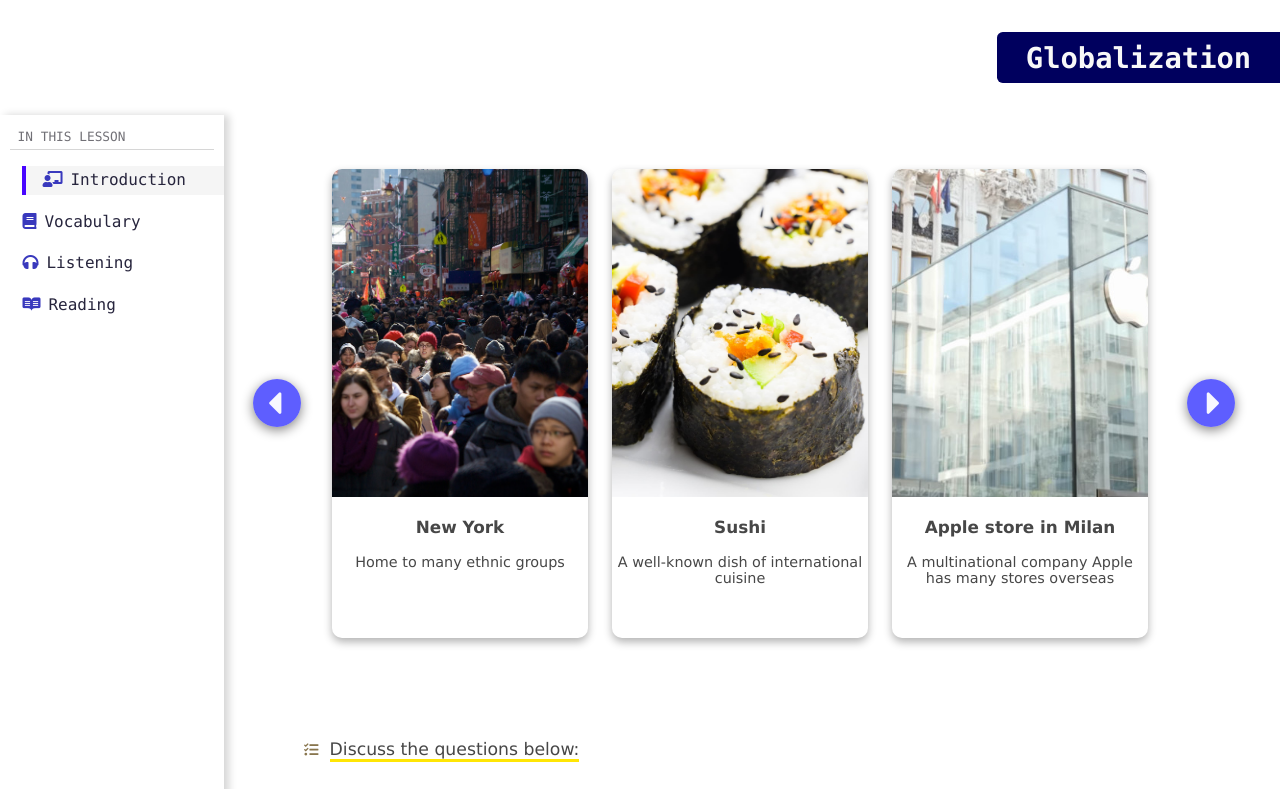
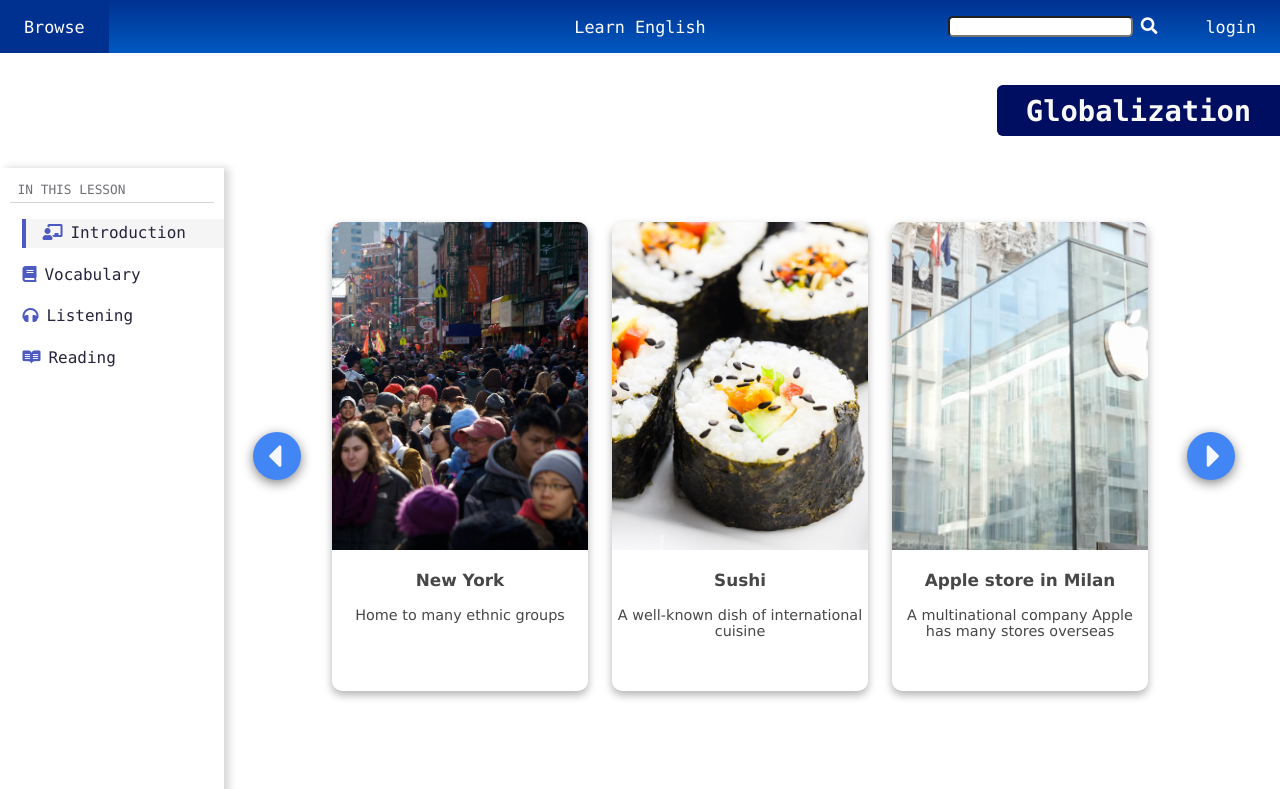
Before and after one commit to 1dynamite/1dynamite.github.io, a website with bundled scripts: page index.html in a window 1280 px wide. Shown: the top 789 px of the page. Built offline with nearby package versions, Linux system fonts and the light colour scheme.

Commit message:
navbar complete minus functionality

```diff
--- a/index.html
+++ b/index.html
@@ -13,6 +13,27 @@
 </head>
 
 <body>
+    <div class="navbar">
+        <div class="div1">
+            <div class="browse">
+                Browse
+            </div>
+        </div>
+        <div class="div2">
+            <div class="home">
+                Learn English
+            </div>
+        </div>
+        <div class="div3">
+            <div class="search">
+                <input type="text" id="search-bar">
+                <i class="fas fa-search"></i>
+            </div>
+            <div class="login">
+                login
+            </div>
+        </div>
+    </div>
 
     <div class="contentLayout">
         <div class="header">
--- a/scss/styles.scss
+++ b/scss/styles.scss
@@ -76,7 +76,7 @@
 } */
 .circleDiv{
   border-radius: 50%;
-  background-color: rgba(0, 0, 255, 0.63);
+  background-color: #4285f4;
   height: 3rem;
   width: 3rem;
   display: flex;
--- a/scss/stylesContent.scss
+++ b/scss/stylesContent.scss
@@ -9,6 +9,58 @@
     flex-direction: column;
     margin-top: 2.5rem;
 
+}
+.navbar {
+    display: flex;
+    background-color: #003190;
+    //background-color: #0059c1;
+    //background-image: linear-gradient(to right, #003190 , #1349b4);
+    background-image: linear-gradient( #003190 , #0059c1);
+}
+%divsec {
+    flex: 1 0 0;
+    display: flex;
+}
+.div1 {
+    @extend %divsec;
+    justify-content: flex-start;
+}
+.div2 {
+    @extend %divsec;
+    justify-content: center;
+}
+.div3 {
+    @extend %divsec;
+    justify-content: flex-end;
+}
+%nav-items{
+    padding: 1rem 1.5rem 1rem 1.5rem;
+    display: flex;
+    align-items: center;
+    color: rgb(253, 253, 253);
+    font-size: 1.05rem;
+    cursor: pointer;
+}
+%nav-items:hover {
+    background-color: #003190;
+}
+.browse {
+    @extend %nav-items;
+}
+.home {
+    @extend %nav-items;
+}
+.search {
+    @extend %nav-items;
+}
+.login {
+    @extend %nav-items;
+}
+.fa-search {
+    margin-left: 0.5rem;
+}
+#search-bar {
+    border-radius: 0.3rem;
 }
 .contentLayout {
     font-size: 0.9em;
@@ -39,7 +91,7 @@
 }
 .selectedItem {
     /* border-left: 0.3rem solid rgb(255, 230, 5); */
-    border-left: 0.3rem solid rgb(72, 5, 255);
+    border-left: 0.3rem solid #4d5ac1;
     padding-left: 1rem;
     background-color: whitesmoke;
 }
@@ -49,7 +101,7 @@
 }
 .brow {
     margin-right: 0.5rem;
-    color: rgb(57, 57, 189);
+    color: #4d5ac1;
 }
 %bbc {
     overflow-x: hidden;
@@ -75,7 +127,9 @@
     flex-direction: row-reverse;
 }
 .header-text {
-    background-color: rgb(0, 0, 94);
+    //background-color: rgb(0, 1, 93);
+    background-color: #000e61;
+    //background-image: linear-gradient(to right, #003190 , #000e61);
     color: rgb(248, 248, 248);
     align-self: center;
     padding: 0.3em 1em;
@@ -159,7 +213,8 @@
     width:  max-content;
     font-family: "Lucida Console", "Courier New", monospace;
     color: rgb(253, 253, 253);
-    background-color: rgb(60, 60, 255);
+    //background-color: rgb(60, 60, 255);
+    background-color: #4285f4;
     border: none;
     border-radius: 0.25rem;
     cursor: pointer;
@@ -274,7 +329,7 @@
 %navSkill{
     padding: 1rem;
     border-radius: 0.3rem;
-    color:rgb(54, 54, 233);
+    color:#4285f4;
     cursor:pointer;
     text-decoration: none;
 }
```
Also changed, not shown: listening.html (+21 -0 lines), reading.html (+21 -0 lines), vocab.html (+22 -0 lines), css/styles.css, css/stylesContent.css, img/24px.png (added), img/32px.png (added), 1 other file.
